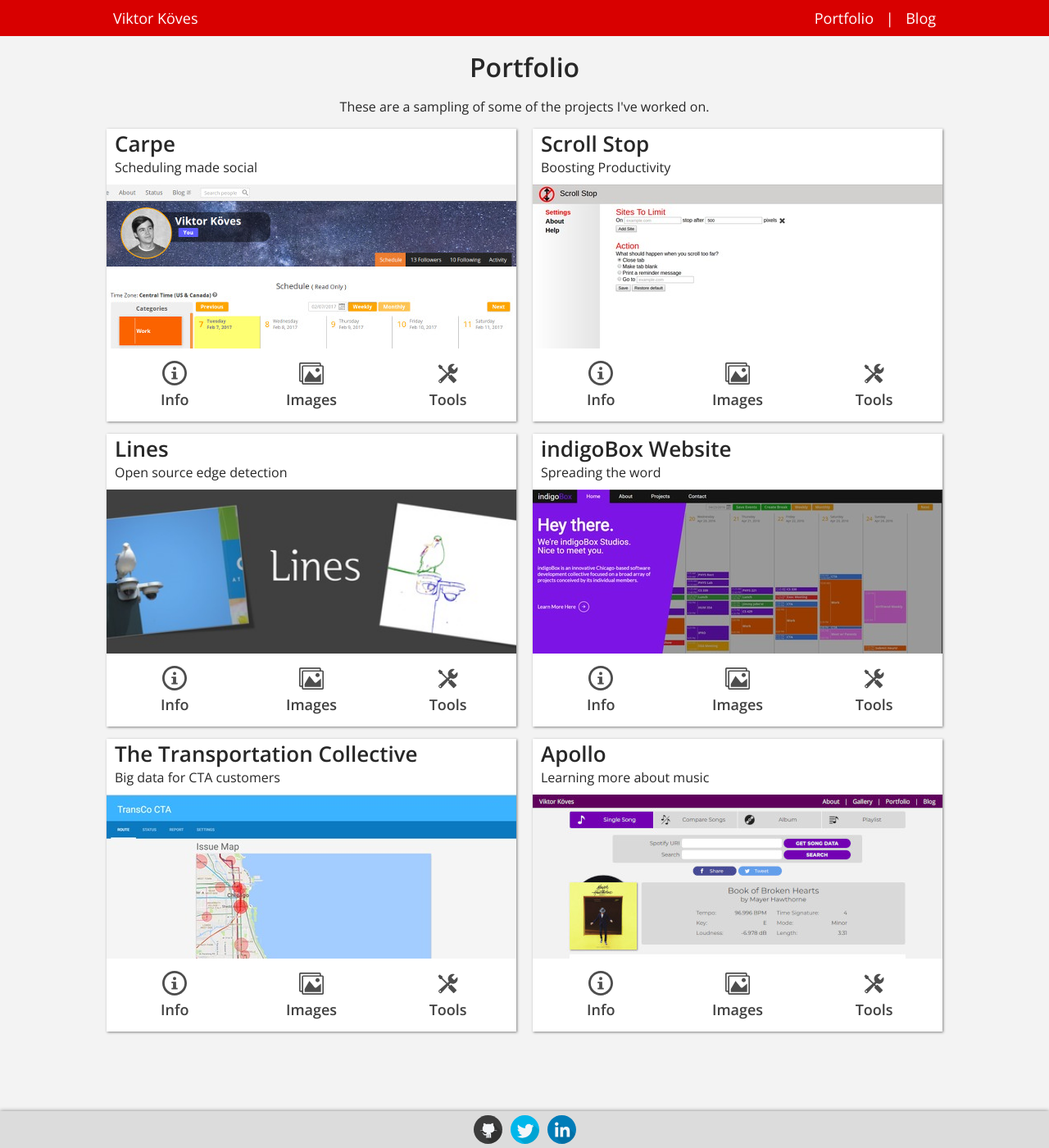
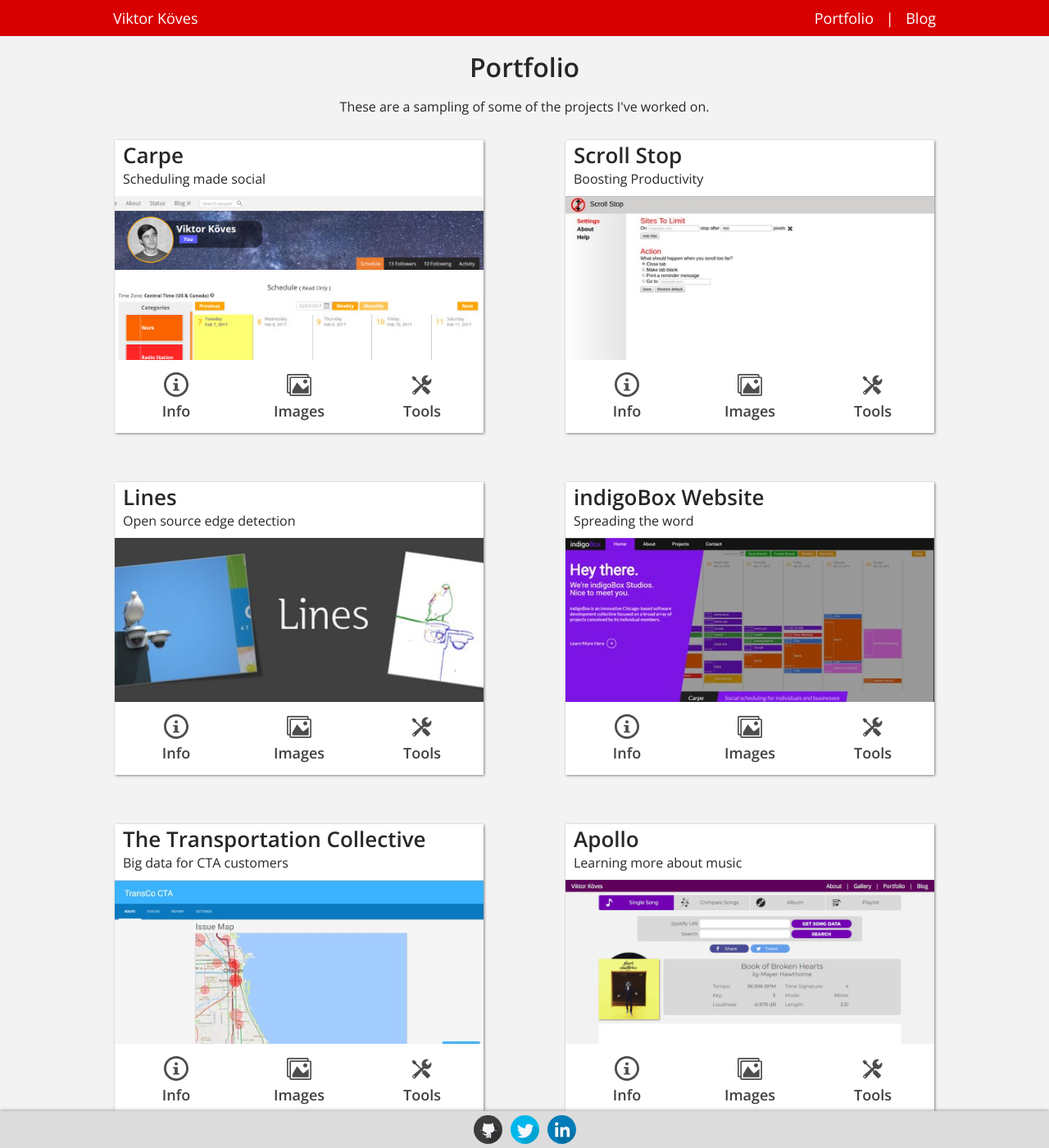
Before and after one commit to vkoves/vkoves.github.io, a Jekyll site: the page built from portfolio.html, in a window 1280 px wide and 1400 px high. Shown: the whole window at 82% size. Built offline with Jekyll 4.4.1, drawn with Linux system fonts in a browser that asks for light colours.

Commit message:
Enhanced portfolio styling

```diff
--- a/css/main.scss
+++ b/css/main.scss
@@ -59,6 +59,7 @@ a {
 {
   text-align: center;
 }
+.page-desc { margin-bottom: 30px; }
 .button-link
 {
   position: relative;
--- a/css/pages/portfolio.scss
+++ b/css/pages/portfolio.scss
@@ -4,16 +4,19 @@
 @import 'variables/colors';
 
 /** Portfolio Page **/
-.projects-container { text-align: center; }
+.projects-container {
+  display: flex;
+  flex-wrap: wrap;
+  justify-content: space-between;
+}
 .projects-tile
 {
   display: inline-block;
   width: 90%;
-  max-width: 500px;
-  margin: 0px 10px;
+  max-width: 450px;
+  margin-bottom: 60px;
   text-align: left;
   box-sizing: border-box;
-  margin-bottom: 15px;
   background: white;
   box-shadow: 1px 1px 3px grey;
 }
@@ -59,6 +62,7 @@
 .icons .tools { background-image: url("/images/icons/tools.svg"); }
 .projects-tile .thumb
 {
+  width: auto;
   height: 200px;
   background-size: cover;
   transition: all 0.4s;
@@ -126,3 +130,15 @@
   margin-right: auto;
 }
 .tool-cont .featured-text.large { font-size: 48px; }
+
+@media (max-width: 1200px) {
+  .projects-container {
+    justify-content: center;
+
+    .projects-tile {
+      max-width: none;
+
+      .thumb { height: 300px; }
+    }
+  }
+}
--- a/portfolio.html
+++ b/portfolio.html
@@ -1,6 +1,6 @@
 ---
 layout: default
-pageClass: "filter-transition"
+pageClass: "page-limiter filter-transition"
 title: "Portfolio"
 scripts:
  - gallery.js
```
